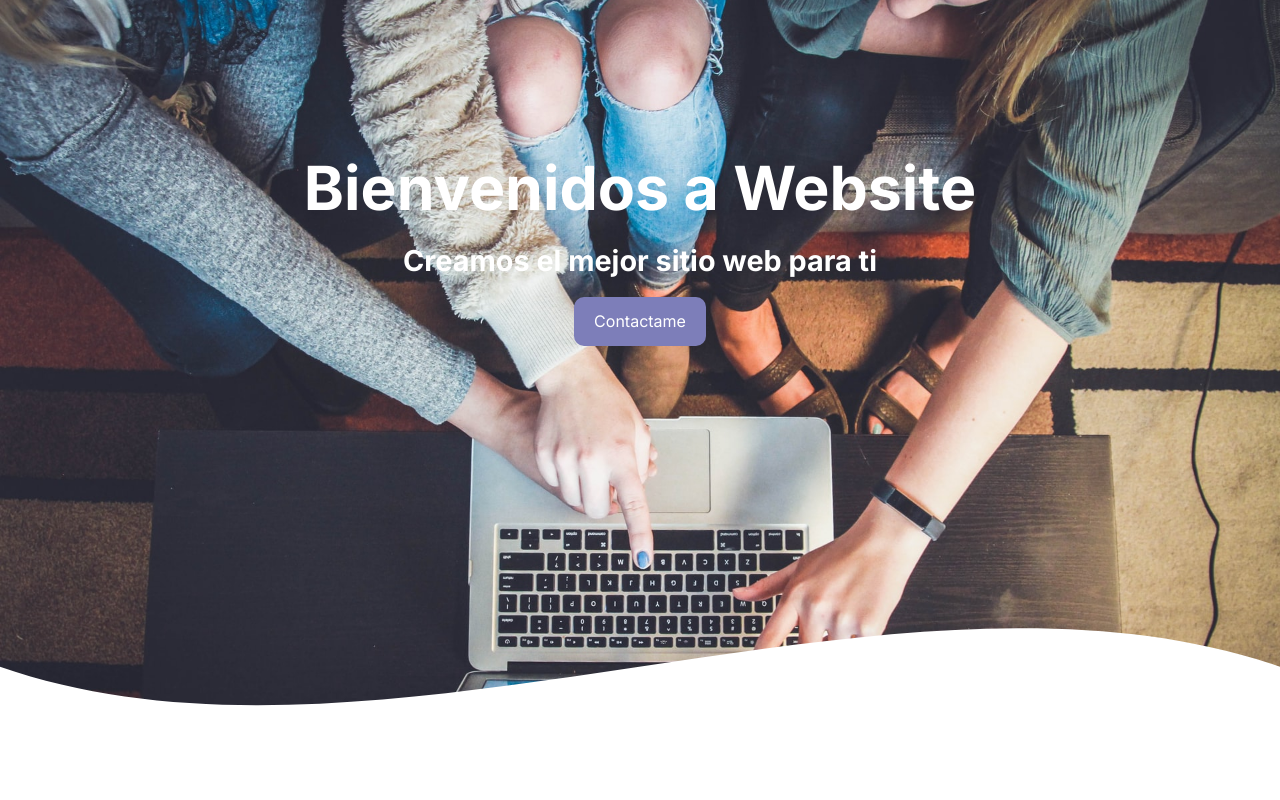
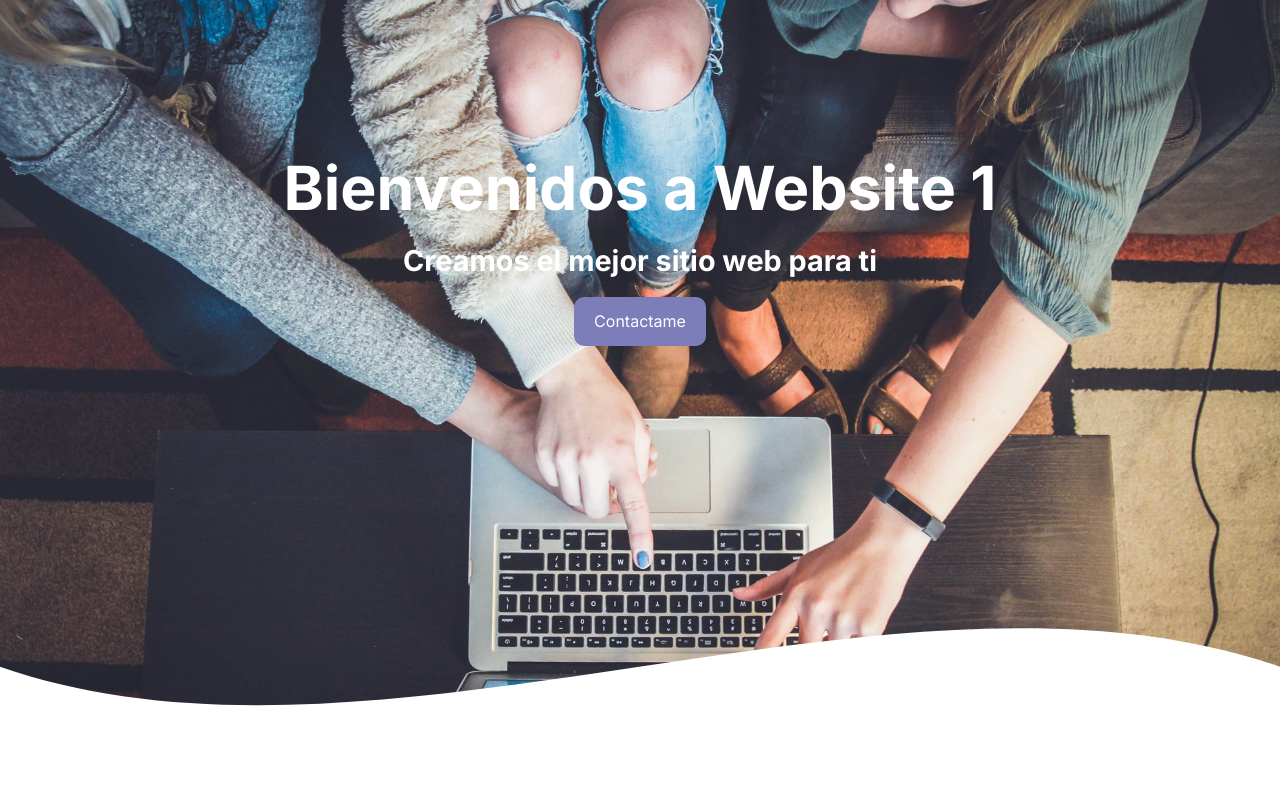
Before and after one commit to JuliRSDev/paginaDePrueba, a plain HTML site: page index.html in a window 1280 px wide. Shown: the top 800 px of the page. Drawn offline with Linux system fonts and the light colour scheme.

Commit message:
coloque un 1 al header

```diff
--- a/index.html
+++ b/index.html
@@ -14,7 +14,7 @@
     <header class="hero">
 
         <div class="hero__texts container">
-            <h1 class="hero__title">Bienvenidos a Website</h1>
+            <h1 class="hero__title">Bienvenidos a Website 1</h1>
             <p class="hero__copy">Creamos el mejor sitio web para ti</p>
             <a href="#contacto" class="cta">Contactame</a>
         </div>
```
